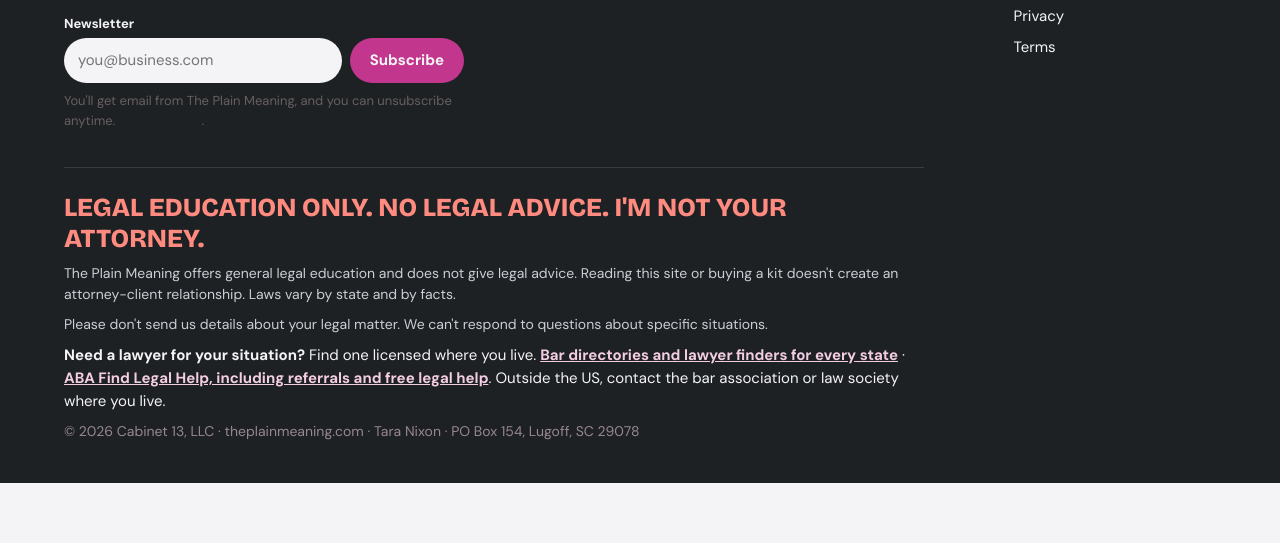
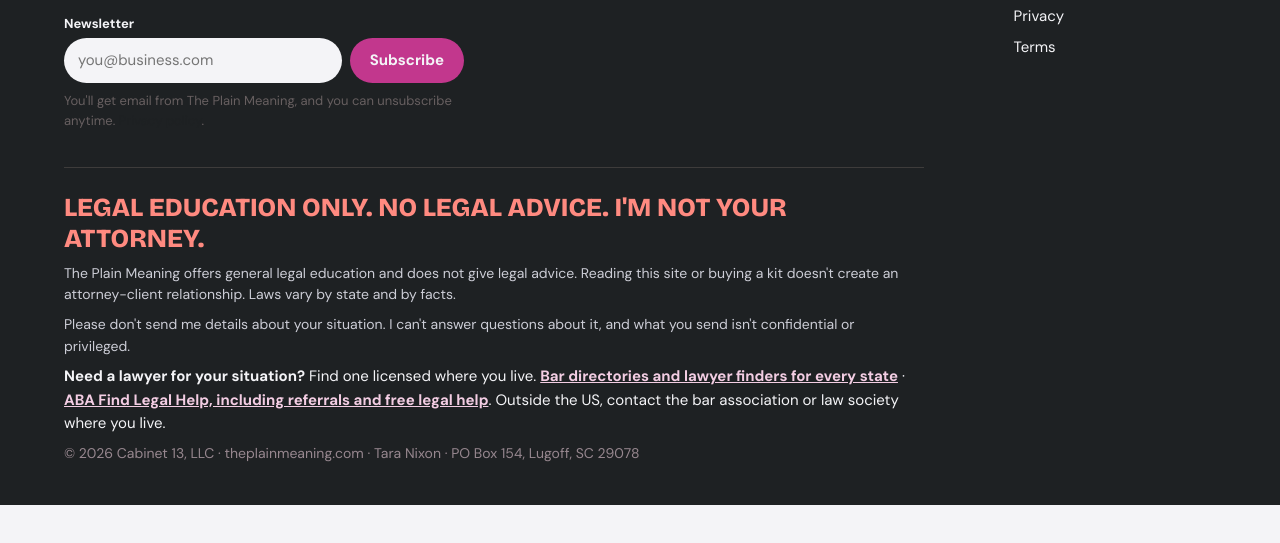
Before and after one commit to darkkeyco/theplainmeaning-launch, a plain HTML site: page contact.html in a window 1280 px wide. Shown: the part 1564-2107 px from the top of the page. Drawn offline with Linux system fonts and the light colour scheme.

Commit message:
Footer warn line: Brand Book 4.2 combined wording on every page
Co-Authored-By: Claude Opus 5.5 <noreply@anthropic.com>

```diff
--- a/contact.html
+++ b/contact.html
@@ -56,7 +56,7 @@
 <div class="footer__legal">
 <div class="footer__big">Legal education only. No legal advice. I'm not your attorney.</div>
 <div>The Plain Meaning offers general legal education and does not give legal advice. Reading this site or buying a kit doesn't create an attorney-client relationship. Laws vary by state and by facts.</div>
-<div>Please don't send us details about your legal matter. We can't respond to questions about specific situations.</div>
+<div>Please don't send me details about your situation. I can't answer questions about it, and what you send isn't confidential or privileged.</div>
 <div class="footer__find"><strong>Need a lawyer for your situation?</strong> Find one licensed where you live. <a href="https://www.americanbar.org/groups/legal_services/flh-home/flh-bar-directories-and-lawyer-finders/" target="_blank" rel="noopener">Bar directories and lawyer finders for every state</a> · <a href="https://www.americanbar.org/groups/legal_services/flh-home/" target="_blank" rel="noopener">ABA Find Legal Help, including referrals and free legal help</a>. Outside the US, contact the bar association or law society where you live.</div>
 <div class="copy">© 2026 Cabinet 13, LLC · theplainmeaning.com · Tara Nixon · PO Box 154, Lugoff, SC 29078</div>
 </div>
```
Also changed, not shown: disclaimer.html (+1 -1 lines), index.html (+1 -1 lines), privacy.html (+1 -1 lines), start-here.html (+1 -1 lines), starter-kit.html (+1 -1 lines), terms.html (+1 -1 lines).
